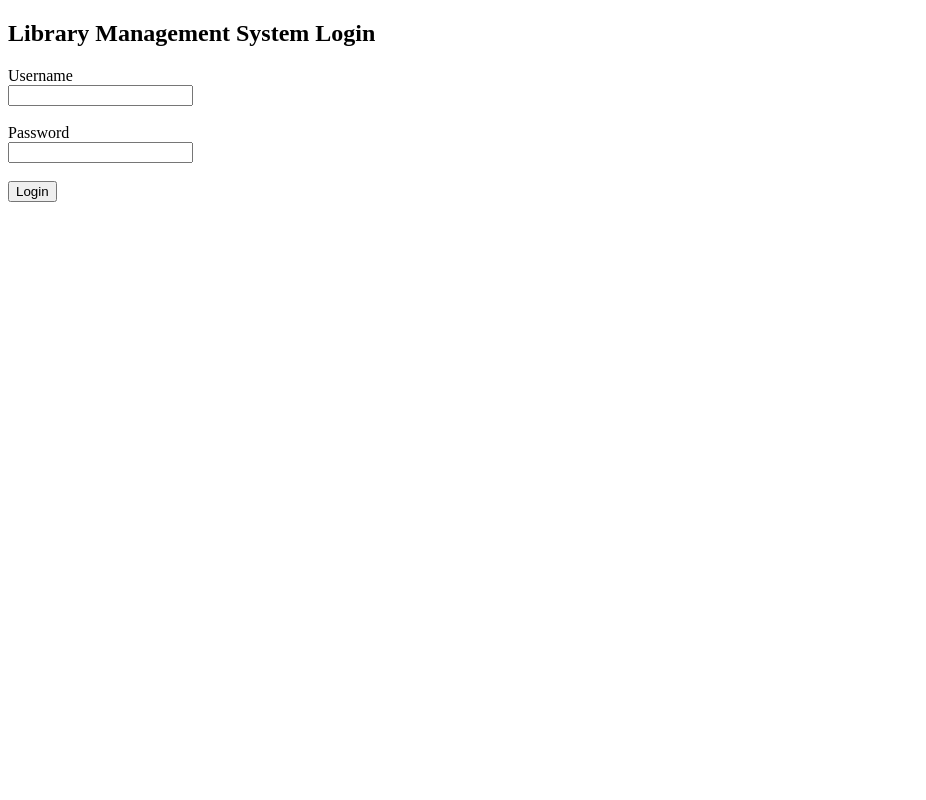
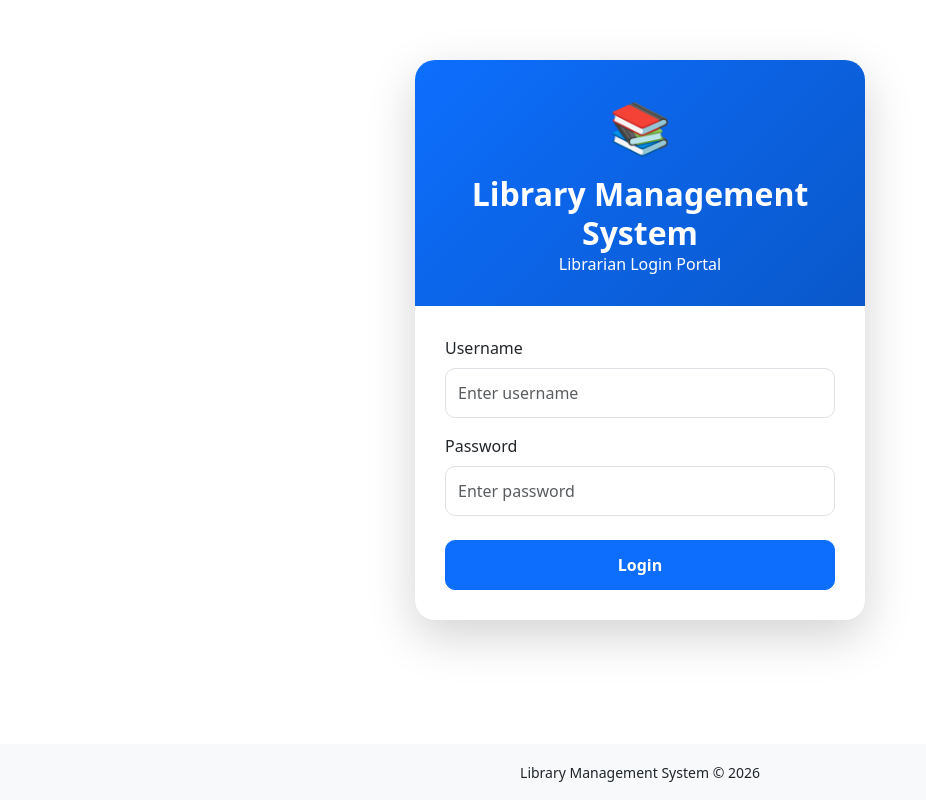
Before and after one commit to nb259398/Library_management_system, a PHP site: page /login.php in a window 1280 px wide. Shown: the whole page, without its empty margins (0-926 px from the left). Run offline with PHP 8.4, Linux system fonts and the light colour scheme.

Commit message:
login page styling

```diff
--- a/auth/login.php
+++ b/auth/login.php
@@ -34,32 +34,118 @@ if ($_SERVER["REQUEST_METHOD"] == "POST") {
         $message = "User not found.";
     }
 }
+
+$pageTitle = "Login";
+require_once "../includes/header.php";
 ?>
 
-<!DOCTYPE html>
-<html>
-<head>
-    <title>Library Login</title>
-</head>
-<body>
+<style>
+.login-wrapper{
+    min-height:85vh;
+    display:flex;
+    justify-content:center;
+    align-items:center;
+}
 
-<h2>Library Management System Login</h2>
+.login-card{
+    width:100%;
+    max-width:450px;
+    border:none;
+    border-radius:20px;
+    overflow:hidden;
+}
 
-<form method="POST">
+.login-header{
+    background:linear-gradient(135deg,#0d6efd,#0a58ca);
+    color:white;
+    padding:30px;
+    text-align:center;
+}
 
-    <label>Username</label><br>
-    <input type="text" name="username" required><br><br>
+.login-header h2{
+    margin:0;
+    font-weight:700;
+}
 
-    <label>Password</label><br>
-    <input type="password" name="password" required><br><br>
+.login-body{
+    padding:30px;
+}
 
-    <button type="submit">Login</button>
+.form-control{
+    border-radius:10px;
+    padding:12px;
+}
 
-</form>
+.btn-login{
+    border-radius:10px;
+    padding:12px;
+    font-weight:600;
+}
 
-<p style="color:red;">
-    <?php echo $message; ?>
-</p>
+.library-icon{
+    font-size:50px;
+    margin-bottom:10px;
+}
+</style>
 
-</body>
-</html>
+<div class="container login-wrapper">
+
+    <div class="card shadow-lg login-card">
+
+        <div class="login-header">
+            <div class="library-icon">📚</div>
+            <h2>Library Management System</h2>
+            <p class="mb-0">Librarian Login Portal</p>
+        </div>
+
+        <div class="login-body">
+
+            <?php if (!empty($message)): ?>
+                <div class="alert alert-danger">
+                    <?= htmlspecialchars($message) ?>
+                </div>
+            <?php endif; ?>
+
+            <form method="POST">
+
+                <div class="mb-3">
+                    <label class="form-label">
+                        Username
+                    </label>
+
+                    <input
+                        type="text"
+                        name="username"
+                        class="form-control"
+                        placeholder="Enter username"
+                        required>
+                </div>
+
+                <div class="mb-4">
+                    <label class="form-label">
+                        Password
+                    </label>
+
+                    <input
+                        type="password"
+                        name="password"
+                        class="form-control"
+                        placeholder="Enter password"
+                        required>
+                </div>
+
+                <button
+                    type="submit"
+                    class="btn btn-primary w-100 btn-login">
+                    Login
+                </button>
+
+            </form>
+
+        </div>
+
+    </div>
+
+</div>
+
+<?php require_once "../includes/footer.php"; ?>
```
